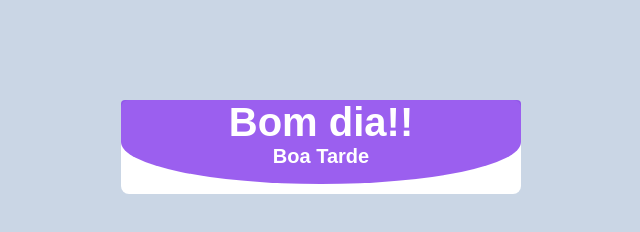
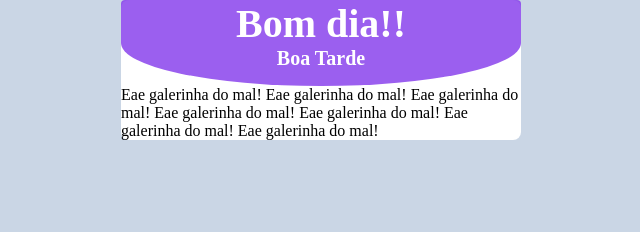
Before and after one commit to flaviobag/todolist, a plain HTML site: page index.html in a window 1280 px wide. Shown: the whole page, without its empty margins (319-959 px from the left). Drawn offline with Linux system fonts and the light colour scheme.

Commit message:
arruma os itens da pr

```diff
--- a/index.html
+++ b/index.html
@@ -11,20 +11,23 @@
 </head>
     <body>
             <div class="main-card">
-
             <header class="header">
-        <h1>
+                <h1 class="header__title">
                     Bom dia!!
                 </h1>
-        <h2>
+                <h2 class="header__title--second">
                     Boa Tarde
                 </h2>
             </header>
-
-        <section>
-
-        </section>
+                <main>
+                    Eae galerinha do mal!
+                    Eae galerinha do mal!
+                    Eae galerinha do mal!
+                    Eae galerinha do mal!
+                    Eae galerinha do mal!
+                    Eae galerinha do mal!
+                    Eae galerinha do mal!
+                </main>
             </div>
-
     </body>
     </html>
--- a/styles/style.css
+++ b/styles/style.css
@@ -1,14 +1,10 @@
 @import "reset.css";
 @import "variables.css";
 
-* {
-    font-family: 'Quicksand', sans-serif;
-}
-
 body {
     background-color: var(--light-blue);
-    margin: auto;
-    padding: 100px 0 100px 0;
+    display: flex;
+    justify-content:center;
 }
 
 .header {
@@ -16,12 +12,14 @@ body {
     border-radius: 8px 8px 100% 100%;
     color: var(--white);
     text-align: center;
+    text-decoration: none;
+}
 
-}
-.header h1{
+.header__title{
     font-size: 2.5rem;
 }
-.header h2 {
+
+.header__title--second {
     font-size: 1.25rem;
     padding-bottom: 1rem;
 }
@@ -31,6 +29,5 @@ body {
 	width: 400px;
     background-color: var(--white);
     border-radius: 8px;
-    margin: auto;
-    padding-bottom: 10px;
+    min-width: 400px;
 }
```
Lines whose indentation alone changed are shown as unchanged.
